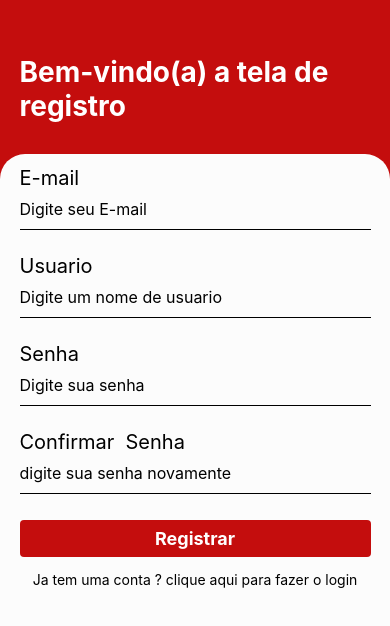
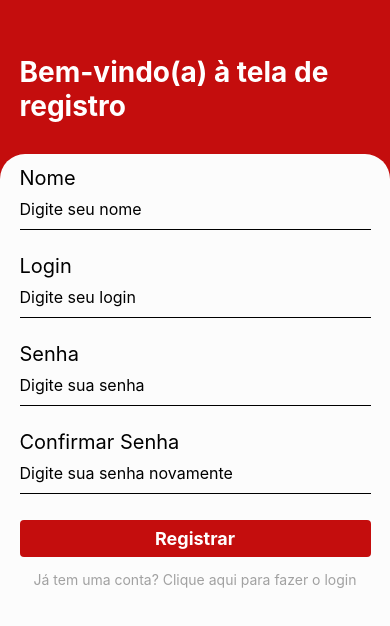
Before and after one commit to Gustavobbraz/power_security_keys, a React Native app: screen /RegistrarUser in a window 390 px wide. Shown: the top 626 px of the page. Built offline with nearby package versions, Linux system fonts and the light colour scheme.

Commit message:
logica de registro e adiçao da coluna grupo

```diff
--- a/src/pages/DetalhesContas/index.js
+++ b/src/pages/DetalhesContas/index.js
@@ -1,9 +1,9 @@
 // Importe as bibliotecas necessárias
+import AsyncStorage from '@react-native-async-storage/async-storage';
+import { useIsFocused, useNavigation } from '@react-navigation/native';
+import axios from 'axios';
 import React, { useEffect, useState } from 'react';
-import { View, FlatList, Text, Button } from 'react-native';
-import { useNavigation, useIsFocused } from '@react-navigation/native';
-import axios from 'axios';
-import AsyncStorage from '@react-native-async-storage/async-storage';
+import { Button, FlatList, Text, View } from 'react-native';
 
 // Componente de tela para exibir os detalhes da conta
 const DetalhesDaConta = () => {
@@ -24,7 +24,7 @@ const DetalhesDaConta = () => {
       console.log('Token recebido em DetalhesDaConta:', token);
 
       // Faça uma solicitação à API usando o token
-      const resposta = await axios.get('http://192.168.0.38:8080/product', {
+      const resposta = await axios.get('http://10.182.6.17:8081/product', {
         headers: {
           Authorization: `Bearer ${token}`
         }
@@ -53,7 +53,7 @@ const DetalhesDaConta = () => {
     try {
       const token = await AsyncStorage.getItem('token');
 
-      await axios.delete(`http://192.168.0.38:8080/product/${id}`, {
+      await axios.delete(`http://10.182.6.17:8081/product/${id}`, {
         headers: {
           Authorization: `Bearer ${token}`
         }
@@ -73,10 +73,12 @@ const DetalhesDaConta = () => {
       <Text>Nome: {item.name}</Text>
       <Text>Email: {item.email}</Text>
       <Text>Senha: {item.senha}</Text>
+      <Text>Grupo: {item.grupo}</Text>
+
+
       <Button title="Excluir" onPress={() => handleExcluirItem(item.id)} />
     </View>
   );
-
 
 
   return (
@@ -90,6 +92,7 @@ const DetalhesDaConta = () => {
       />
     </View>
   );
+
 };
 
 export default DetalhesDaConta;
--- a/src/pages/Menu/index.js
+++ b/src/pages/Menu/index.js
@@ -1,8 +1,8 @@
+import AsyncStorage from '@react-native-async-storage/async-storage';
+import { useNavigation } from "@react-navigation/native";
+import axios from 'axios';
 import React, { useEffect, useState } from "react";
-import {View, Text, StyleSheet, FlatList, TouchableOpacity, Alert} from 'react-native';
-import axios from 'axios';
-import { useNavigation } from "@react-navigation/native";
-import AsyncStorage from '@react-native-async-storage/async-storage';
+import { Alert, FlatList, StyleSheet, Text, TouchableOpacity, View } from 'react-native';
 
 export default function Menu(){
   const navigation = useNavigation();
@@ -13,12 +13,12 @@ export default function Menu(){
     const carregarItens = async () => {
       try {
         const token = await AsyncStorage.getItem('token');
-        const resposta = await axios.get('http://192.168.0.38:8080/product', {
+        const resposta = await axios.get('http://192.168.0.38:8081/product', {
           headers: {
             Authorization: 'Bearer ${token}'
           }
         });
-        setItems(resposta.data.map(item => ({id: item.id, name:item.name , email:item.email, senha:item.senha})));
+        setItems(resposta.data.map(item => ({id: item.id, name:item.name , email:item.email, senha:item.senha, grupo:item.grupo})));
       } catch (error) {
         console.error('Erro ao carregar lista:',error);
         Alert.alert('Erro', 'Erro ao carregar lista. Tente novamente mais tarde.');
@@ -33,6 +33,7 @@ export default function Menu(){
       <Text>{item.name}</Text>
       <Text>{item.email}</Text>
       <Text>{item.senha}</Text>
+
     </TouchableOpacity>
   );
 
--- a/src/pages/RegistrarUser/index.js
+++ b/src/pages/RegistrarUser/index.js
@@ -1,114 +1,153 @@
-import * as Animatable from "react-native-animatable";
-import {StyleSheet, Text, TextInput, TouchableOpacity, View} from "react-native";
-import {useNavigation} from "@react-navigation/native";
+import { useNavigation } from "@react-navigation/native";
+import axios from "axios";
+import React, { useState } from "react";
+import { StyleSheet, Text, TextInput, TouchableOpacity, View } from "react-native";
 
+export default function RegistrarUser() {
+  const navigation = useNavigation();
+  const [nome, setNome] = useState("");
+  const [login, setLogin] = useState("");
+  const [password, setPassword] = useState("");
+  const [confirmPassword, setConfirmPassword] = useState("");
+  const [role, setRole] = useState("USER");
 
+  const handleRegister = () => {
+    // Verificar se a senha e a confirmação de senha são iguais
+    if (password !== confirmPassword) {
+      alert("As senhas não coincidem");
+      return;
+    }
 
-export default function RegistrarUser(){
-    const navigation = useNavigation();
-    return(
-    <View style={(styles.container)}>
+    // Enviar os dados para a API
+    axios.post("http://10.182.6.17:8081/auth/register", {
+      nome: nome,
+      login: login,
+      password: password,
+      role: role
+    })
+    .then((response) => {
+      // Tratar a resposta da API
+      console.log(response.data);
+      // Navegar para a próxima tela
+      navigation.navigate('SignIn');
+    })
+    .catch((error) => {
+      // Tratar erros
+      console.error("Erro ao registrar usuário:", error);
+      // Exibir uma mensagem de erro
+      alert("Erro ao registrar usuário. Por favor, tente novamente mais tarde.");
+    });
+  };
 
-        <Animatable.View  animation="fadeInLeft" delay={500} style={styles.containerHeader}>
-            <Text style={styles.message}>Bem-vindo(a) a tela de registro</Text>
+  return (
+    <View style={styles.container}>
+      <View style={styles.containerHeader}>
+        <Text style={styles.message}>Bem-vindo(a) à tela de registro</Text>
+      </View>
+      <View style={styles.containerForm}>
+        <Text style={styles.title}>Nome</Text>
+        <TextInput
+          placeholder="Digite seu nome"
+          style={styles.input}
+          value={nome}
+          onChangeText={setNome}
+        />
 
-        </Animatable.View>
-
-        <Animatable.View  animation="fadeInUp"  style={styles.containerForm}>
-            <Text style={styles.title}>E-mail</Text>
-            <TextInput placeholder="Digite seu E-mail" style={styles.input}/>
-
-            <Text style={styles.title}>Usuario</Text>
-            <TextInput placeholder="Digite um nome de usuario" style={styles.input}/>
+        <Text style={styles.title}>Login</Text>
+        <TextInput
+          placeholder="Digite seu login"
+          style={styles.input}
+          value={login}
+          onChangeText={setLogin}
+        />
 
         <Text style={styles.title}>Senha</Text>
-            <TextInput placeholder="Digite sua senha" style={styles.input}/>
+        <TextInput
+          placeholder="Digite sua senha"
+          style={styles.input}
+          secureTextEntry={true}
+          value={password}
+          onChangeText={setPassword}
+        />
 
-            <Text style={styles.title}>Confirmar  Senha</Text>
-            <TextInput placeholder="digite sua senha novamente" style={styles.input}/>
+        <Text style={styles.title}>Confirmar Senha</Text>
+        <TextInput
+          placeholder="Digite sua senha novamente"
+          style={styles.input}
+          secureTextEntry={true}
+          value={confirmPassword}
+          onChangeText={setConfirmPassword}
+        />
 
-            <TouchableOpacity style={styles.button}>
-                <Text style={styles.buttonText}> Registrar </Text>
+        <TouchableOpacity style={styles.button} onPress={handleRegister}>
+          <Text style={styles.buttonText}>Registrar</Text>
         </TouchableOpacity>
 
-            <TouchableOpacity style={styles.buttonRegister}
-                              onPress={ () => navigation.navigate('SignIn')}>
-                <Text style={styles.registerText}> Ja tem uma conta ? clique aqui para fazer o login </Text>
+        <TouchableOpacity
+          style={styles.buttonRegister}
+          onPress={() => navigation.navigate("SignIn")}
+        >
+          <Text style={styles.registerText}>
+            Já tem uma conta? Clique aqui para fazer o login
+          </Text>
         </TouchableOpacity>
-
-
-
-        </Animatable.View>
-
       </View>
-    )
+    </View>
+  );
 }
 
-const  styles = StyleSheet.create({
-    container:{
-        flex:1,
-        backgroundColor:"#c40d0d",
-
+const styles = StyleSheet.create({
+  container: {
+    flex: 1,
+    backgroundColor: "#c40d0d",
   },
-
-    containerHeader:{
-        marginTop:"14%",
-        marginBottom:"8%",
-        paddingStart:"5%",
+  containerHeader: {
+    marginTop: "14%",
+    marginBottom: "8%",
+    paddingStart: "5%",
   },
-
-    message:{
-        fontSize:28,
-        fontWeight:"bold",
-        color:"#FFF",
+  message: {
+    fontSize: 28,
+    fontWeight: "bold",
+    color: "#FFF",
   },
-
-    containerForm:{
-        backgroundColor:"#fcfcfc",
-        flex:1,
-        borderTopLeftRadius:25,
-        borderTopRightRadius:25,
-        paddingStart:"5%",
-        paddingEnd:"5%",
-
+  containerForm: {
+    backgroundColor: "#fcfcfc",
+    flex: 1,
+    borderTopLeftRadius: 25,
+    borderTopRightRadius: 25,
+    paddingStart: "5%",
+    paddingEnd: "5%",
   },
-
-    title:{
-        fontSize:20,
-        marginTop:12,
-
+  title: {
+    fontSize: 20,
+    marginTop: 12,
   },
-
-    input:{
+  input: {
     borderBottomWidth: 1,
     height: 40,
-        marginBottom:12,
-        fontSize:16,
-
+    marginBottom: 12,
+    fontSize: 16,
   },
-
-    button:{
-        backgroundColor:"#c40d0d",
+  button: {
+    backgroundColor: "#c40d0d",
     width: "100%",
-        borderRadius:4,
+    borderRadius: 4,
     paddingVertical: 8,
     marginTop: 14,
-        justifyContent:"center",
-        alignItems:"center",
+    justifyContent: "center",
+    alignItems: "center",
   },
-
-    buttonText:{
-        color:"#fff",
-        fontSize:18,
-        fontWeight:"bold"
+  buttonText: {
+    color: "#fff",
+    fontSize: 18,
+    fontWeight: "bold",
   },
-
-    buttonRegister:{
-        marginTop:14,
-        alignSelf:"center"
+  buttonRegister: {
+    marginTop: 14,
+    alignSelf: "center",
   },
-
-    resgisterText:{
-        color:"#a1a1a1"
-    }
-})
+  registerText: {
+    color: "#a1a1a1",
+  },
+});
--- a/src/pages/SignIn/index.js
+++ b/src/pages/SignIn/index.js
@@ -1,11 +1,11 @@
+import AsyncStorage from '@react-native-async-storage/async-storage';
+import axios from 'axios';
 import React, { useState } from "react";
-import { View, Text, StyleSheet, TextInput, TouchableOpacity, Alert} from 'react-native';
-import axios from 'axios';
-import AsyncStorage from '@react-native-async-storage/async-storage';
+import { Alert, StyleSheet, Text, TextInput, TouchableOpacity, View } from 'react-native';
 
 
-import * as Animatable from 'react-native-animatable'
-import {useNavigation} from "@react-navigation/native";
+import { useNavigation } from "@react-navigation/native";
+import * as Animatable from 'react-native-animatable';
 
 export default function SignIn() {
 
@@ -15,7 +15,7 @@ export default function SignIn() {
 
     const fazerlogin = async () => {
         try {
-            const resposta = await axios.post('http://192.168.0.38:8080/auth/login',{
+            const resposta = await axios.post('http://10.182.6.17:8081/auth/login',{
                 login:usuario,
                 password: senha
             });
```
Also changed, not shown: src/pages/CriarItem/index.js (+18 -6 lines), src/pages/RegistrarConta/index.js (+6 -4 lines). Lines whose indentation alone changed are shown as unchanged.
